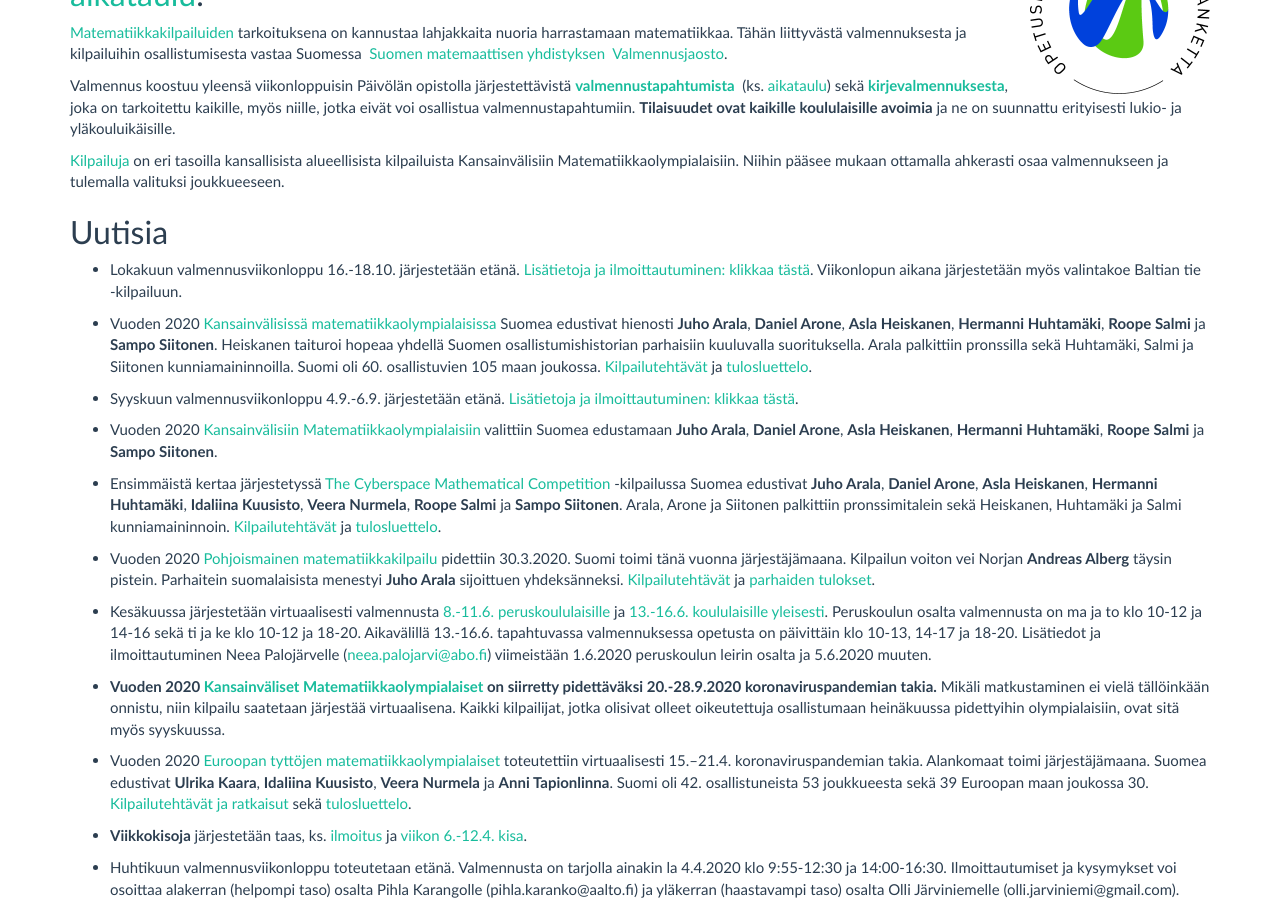
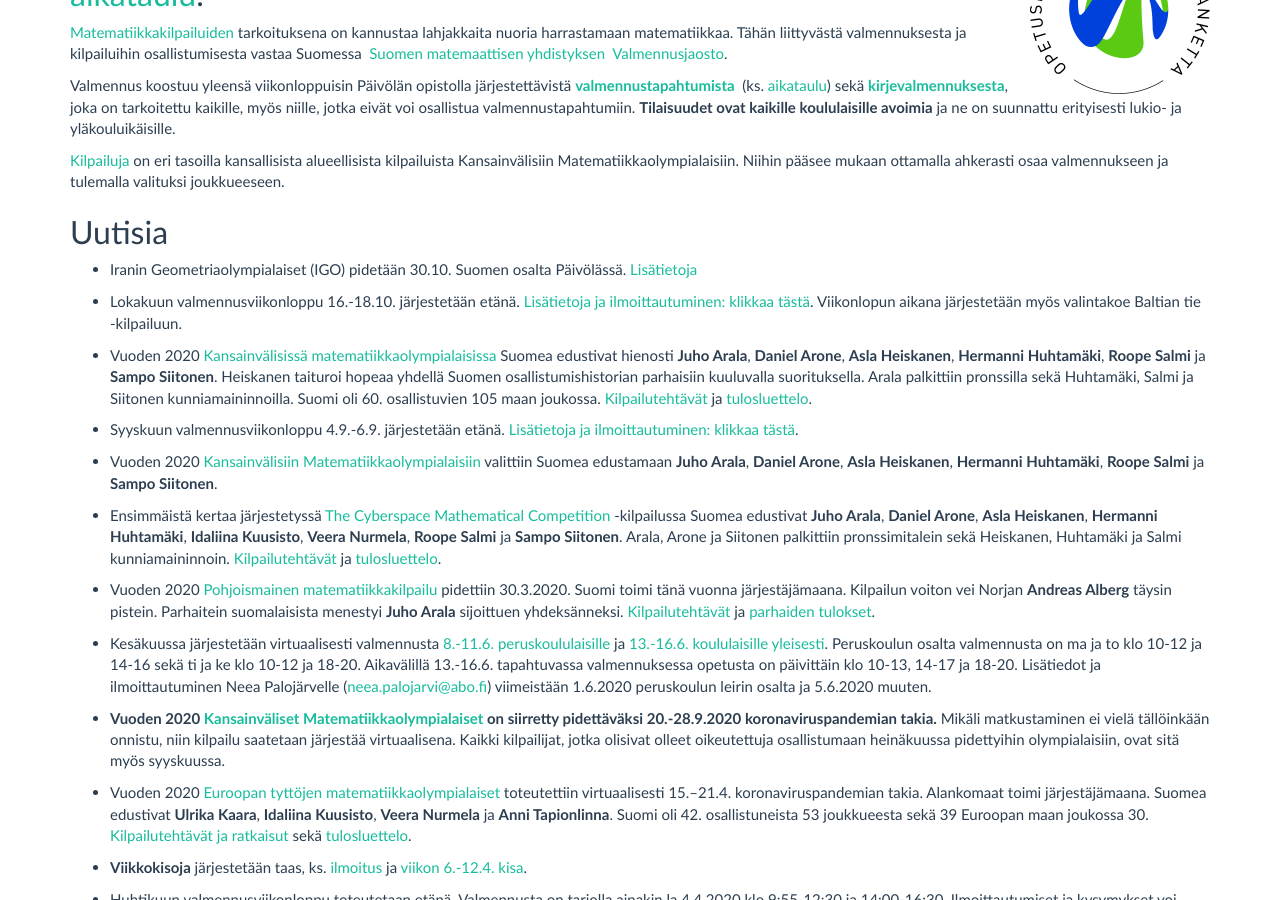
Before and after one commit to matematiikkakilpailut/matematiikkakilpailut.github.io, a Jekyll site: the page built from index.md, in a window 1280 px wide and 900 px high, scrolled down 348 px. Built offline with Jekyll 4.4.1, drawn with Linux system fonts in a browser that asks for light colours.

Commit message:
Added the IGO back to news.

```diff
--- a/index.md
+++ b/index.md
@@ -40,6 +40,8 @@ viikkoa etukäteen!**
 
 
 ## <a name="uutisia"></a>Uutisia
+
+* Iranin Geometriaolympialaiset (IGO) pidetään 30.10. Suomen osalta Päivölässä. [Lisätietoja](/IGO/)
 
 * Lokakuun valmennusviikonloppu 16.-18.10. järjestetään etänä. [Lisätietoja ja ilmoittautuminen: klikkaa tästä](/aikataulu/2020W42/). Viikonlopun aikana järjestetään myös valintakoe Baltian tie -kilpailuun.
 
```
